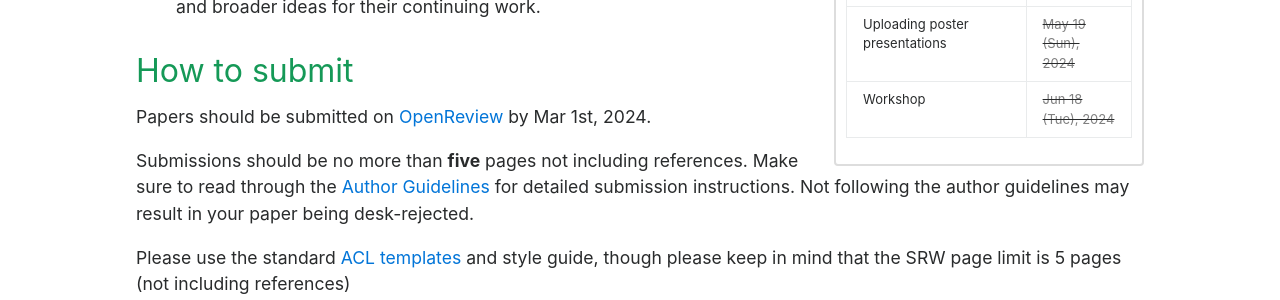
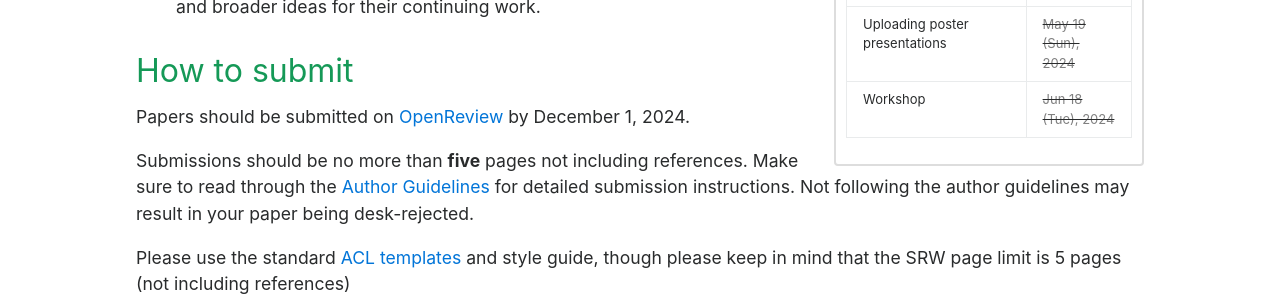
Before and after one commit to naacl2025-srw/naacl2025-srw.github.io, a Jekyll site: the page built from cfp.md, in a window 1280 px wide. Shown: the part 963-1263 px from the top of the page. Built offline with Jekyll 4.4.1, drawn with Linux system fonts in a browser that asks for light colours.

Commit message:
Update cfp.md

```diff
--- a/cfp.md
+++ b/cfp.md
@@ -17,7 +17,7 @@ Topics of interest for the SRW are the same as NAACL main conference. See the li
 
 ## How to submit
 
-Papers should be submitted on [OpenReview](https://openreview.net/group?id=aclweb.org/NAACL/2024/Workshop/Student_Research) by Mar 1st, 2024.
+Papers should be submitted on [OpenReview](https://openreview.net/group?id=aclweb.org/NAACL/2024/Workshop/Student_Research) by December 1, 2024.
 
 Submissions should be no more than **five** pages not including references. Make sure to read through the [Author Guidelines](/author) for detailed submission instructions. Not following the author guidelines may result in your paper being desk-rejected.
 
```
